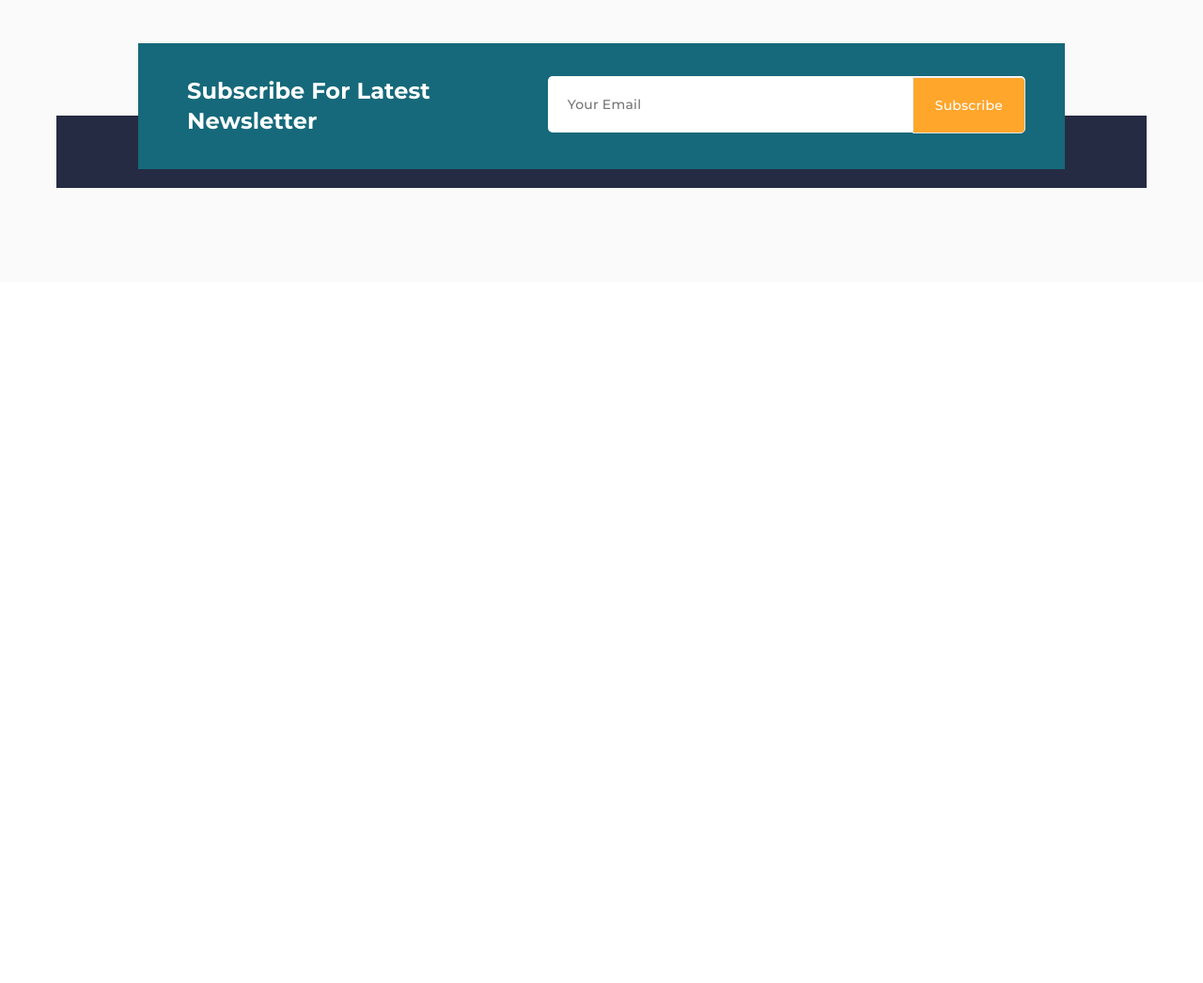
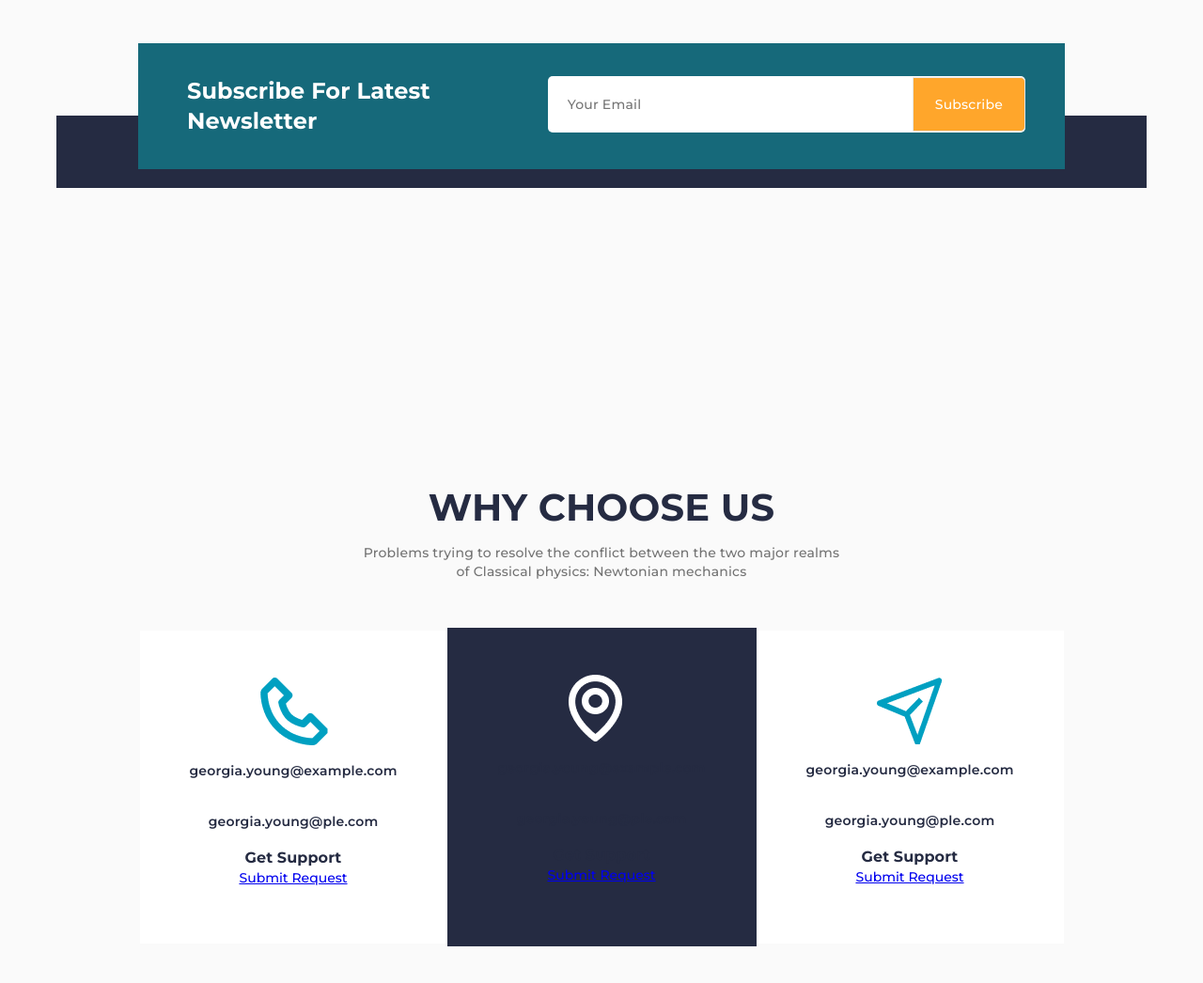
Before and after one commit to numonof/Site5-Indicorp-site-clone, a plain HTML site: page index.html in a window 1280 px wide. Shown: the part 3179-4225 px from the top of the page at 94% size. Before the commit the page ends 3479 px from the top, so only its background shows below. Drawn offline with Linux system fonts and the light colour scheme.

Commit message:
addd contact section

```diff
--- a/css/style.css
+++ b/css/style.css
@@ -569,7 +569,7 @@ line-height: 28px;
 text-align: center;
 letter-spacing: 0.2px;
 color: #FFFFFF;
-padding: 15px 23px;
+padding: 14px 23px;
 background: #FFA62B;
 border: 1px solid #E6E6E6;
 border-radius: 0px 5px 5px 0px;
@@ -579,3 +579,84 @@ right: 40px;
 }
 /* ////////////////////////////////// */
 /* ////////////////////////////////// */
+#contact{
+    padding: 131px 0;
+    background: #FAFAFA;
+}
+
+.contact-row {
+    align-items: center;
+    flex-direction: column;
+}
+
+.contact-title {
+    font-family: 'Montserrat';
+    font-style: normal;
+    font-weight: 700;
+    font-size: 40px;
+    line-height: 57px;
+    letter-spacing: 0.2px;
+    text-align: center;
+    color: #252B42;
+    padding-top: 80px;
+}
+
+.contact-text {
+    font-family: 'Montserrat';
+    font-style: normal;
+    font-weight: 500;
+    font-size: 14px;
+    line-height: 20px;
+    text-align: center;
+    letter-spacing: 0.2px;
+    color: #737373;
+    padding: 10px 320px 50px 320px;
+}
+
+.contact-list {
+    width: 100%;
+    display: flex;
+    align-items: center;
+    justify-content:center;
+    list-style: none;
+    margin: 0;
+    padding: 0;
+}
+.contact-item{
+    width: 327px;
+    height: 333px;
+    padding: 50px 40px;
+    background-color:#FFFFFF
+}
+.contact-item.active{
+    width: 329px;
+    height: 339px;
+    padding: 50px 40px;
+    background-color:#252B42
+}.contact-card__box{
+    display: flex;
+    align-items: center;
+    justify-content: center;
+    flex-direction: column;
+}
+.contact-card__text{
+    font-family: 'Montserrat';
+font-style: normal;
+font-weight: 600;
+font-size: 14px;
+line-height: 24px;
+text-align: center;
+letter-spacing: 0.2px;
+color: #252B42;
+padding: 15px 53px  ;
+}
+.contact-card__title{
+    font-family: 'Montserrat';
+font-style: normal;
+font-weight: 700;
+font-size: 16px;
+line-height: 24px;
+text-align: center;
+letter-spacing: 0.1px;
+color: #252B42;
+}
--- a/index.html
+++ b/index.html
@@ -277,5 +277,49 @@
             </div>
         </div>
     </section>
+
+    <section id="contact">
+        <div class="container">
+          <div class="row contact-row">
+            <div class="contact-introduction">
+              <h3 class="contact-title">WHY CHOOSE US</h3>
+              <p class="contact-text">
+                Problems trying to resolve the conflict between the two major
+                realms of Classical physics: Newtonian mechanics
+              </p>
+            </div>
+            <ul class="contact-list">
+              <li class="contact-item">
+                <div class="contact-card__box">
+                  <img src="./img/icon/phone.png" alt="contact_icon" />
+                  <p class="contact-card__text">georgia.young@example.com</p>
+                  <p class="contact-card__text">georgia.young@ple.com</p>
+                  <h3 class="contact-card__title">Get Support</h3>
+                  <a href="#" class="contact-support__btn">Submit Request</a>
+                </div>
+              </li>
+              <li class="contact-item active">
+                <div class="contact-card__box">
+                  <img src="./img/icon/map.png" alt="contact_icon" />
+                  <p class="contact-card__text">georgia.young@example.com</p>
+                  <p class="contact-card__text">georgia.young@ple.com</p>
+                  <h3 class="contact-card__title">Get Support</h3>
+                  <a href="#" class="contact-support__btn">Submit Request</a>
+
+                </div>
+              </li>
+              <li class="contact-item">
+                <div class="contact-card__box">
+                  <img src="./img/icon/teleg.png" alt="contact_icon" />
+                  <p class="contact-card__text">georgia.young@example.com</p>
+                  <p class="contact-card__text">georgia.young@ple.com</p>
+                 <h3 class="contact-card__title">Get Support</h3>
+                  <a href="#" class="contact-support__btn">Submit Request</a>
+                </div>
+              </li>
+            </ul>
+          </div>
+        </div>
+      </section>
   </body>
 </html>
```
Also changed, not shown: img/icon/map.png (added), img/icon/phone.png (added), img/icon/teleg.png (added).
